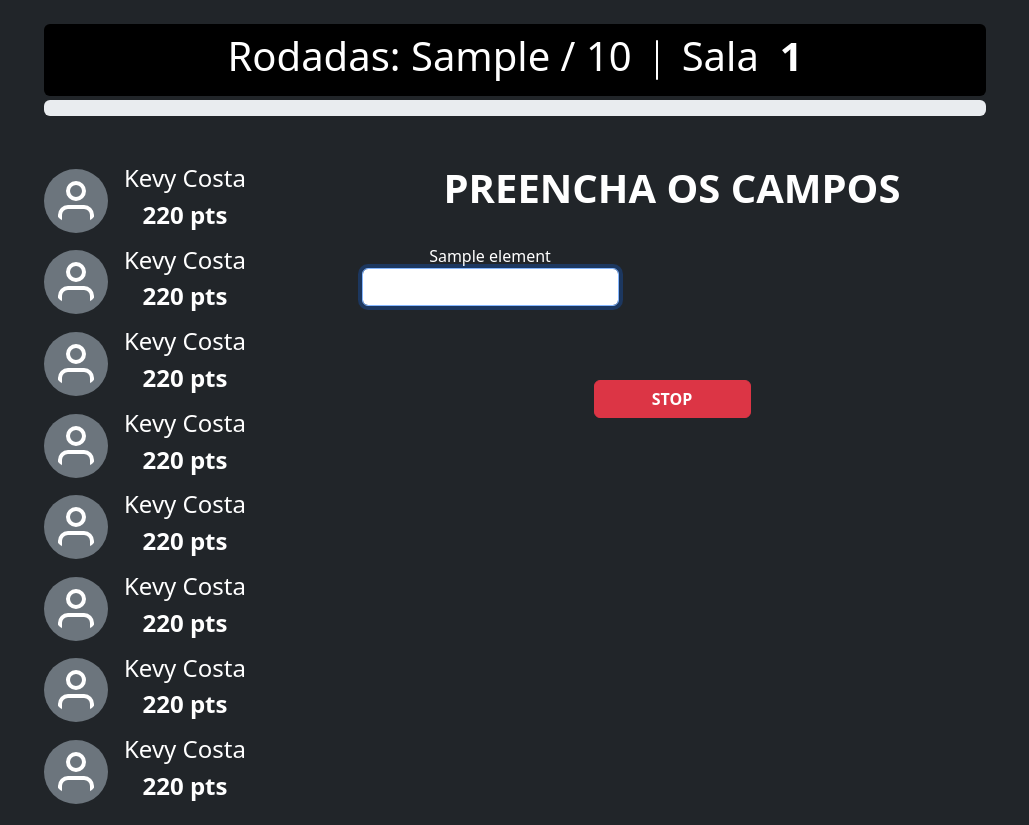
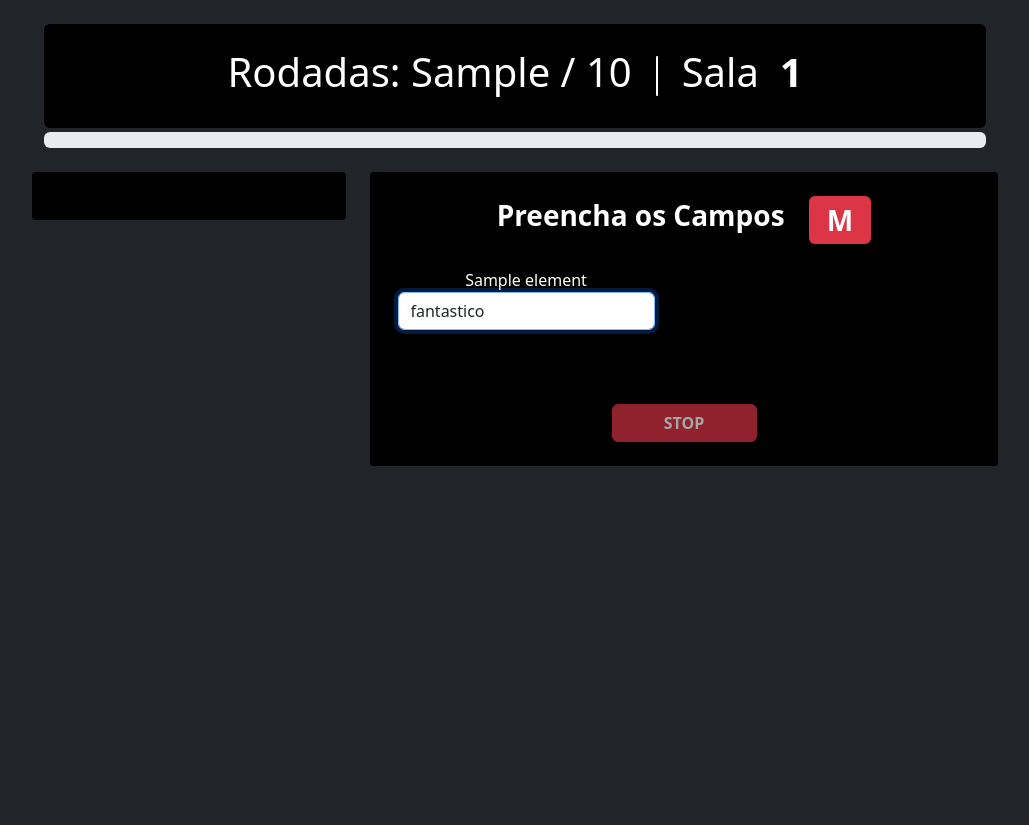
Before and after one commit to kevycosta/stop-in-python, a Flask app: template stopAliados/templates/play.html in a window 1280 px wide. Shown: the part 86-911 px from the top of the page, without its empty margins (125-1154 px from the left). After the commit the page ends 552 px from the top, so only its background shows below. Run offline with Flask 3, Linux system fonts and the light colour scheme; the template is opened without the code that fills it: most values are stand-ins (such as "Sample title", 1, 10 or a date in 2020); parts of the project's set-up code (start-up, migrations or seed data) failed here and were passed over; some libraries are stand-ins or nearby versions.

Commit message:
[kevy] finish round logic

```diff
--- a/stopAliados/database.py
+++ b/stopAliados/database.py
@@ -1,7 +1,7 @@
 from prisma import Prisma, register
 from prisma.models import (
     mdUsers, mdRooms, dcRoomStatus, dcRoomRound,
-    mdQuestions, mdAnswers, dcQuestionsTransactions
+    mdQuestions, dcQuestionsTransactions
 )
 
 db = Prisma()
@@ -19,7 +19,6 @@ class Database():
         self.dcRoomRound = dcRoomRound.prisma()
         self.dcRoomStatus = dcRoomStatus.prisma()
         self.mdQuestions = mdQuestions.prisma()
-        self.mdAnswers = mdAnswers.prisma()
         self.dcQuestionsTransactions = dcQuestionsTransactions.prisma()
 
     def connect(self):
@@ -35,5 +34,8 @@ class Database():
     def __del__(self):
         self.db.disconnect()
 
+    def query_db(self, query:str):
+        return self.db.query_raw(query=query)
+
     def __str__(self) -> str:
         return f"Prisma Database Stop Game class {self.db}"
--- a/stopAliados/extensions.py
+++ b/stopAliados/extensions.py
@@ -1,3 +1,6 @@
 from flask_socketio import SocketIO
+from .database import Database
 
 io = SocketIO()
+
+db = Database()
--- a/stopAliados/templates/play.html
+++ b/stopAliados/templates/play.html
@@ -6,12 +6,20 @@
 
 {% block main %}
     <section style="display: flex; flex-direction: column; align-items: center; justify-content: center;">
-        <div class="d-flex align-items-center justify-content-center bg-black rounded-2 p-2 w-75">
+        <div class="d-flex align-items-center justify-content-center bg-black rounded-2 p-4 w-75">
             <h1>Rodadas: {{current_round}} / 10</h1>
             <div class="mx-4 bg-white d-flex rounded-3" style="padding: 0px 1px; height: 40px;"></div>
             <h1 class="d-inline-flex">Sala &nbsp<div class="fw-bold " id="room_id_value">{{room_id}}</div></h1>
+            {% if is_admin %}
+                <button
+                    class="btn btn-success ms-4"
+                    onclick="startRound()"
+                >
+                    START GAME
+                </button>
+            {% endif %}
         </div>
-        <div class="progress mt-1 mb-5" style="width: 75%;">
+        <div class="progress mt-1 mb-4" style="width: 75%;">
             <div
                 class="progress-bar"
                 role="progressbar"
@@ -23,120 +31,39 @@
             ></div>
         </div>
 
-        {% if is_admin %}
-            <button
-                class="btn btn-success"
-                onclick="startRound()"
+
+        <div
+            id="round-play"
+            style="display: flex;"
+            class="align-items-start justify-content-center w-100 gap-4"
+        >
+            <div
+                id="users-container"
+                style="background-color: #000000;"
+                class="d-flex flex-column gap-2 w-25 rounded-1 p-4"
             >
-                START GAME
-            </button>
-        {% endif %}
-
-
-        <div class="d-flex align-items-start  justify-content-center w-100 ">
-            <div class="d-flex flex-column gap-2 w-25">
-                <div class="d-flex align-items-center justify-content-start">
-                    <i
-                        data-feather="user"
-                        class="p-2 rounded-circle bg-secondary me-3"
-                        style="height: 64px; width: 64px;"
-                    ></i>
-                    <div class="d-flex flex-column align-items-center justify-content-start">
-                        <h3 class="fs-4">Kevy Costa</h3>
-                        <h3 class="fs-4 fw-bolder">220 pts</h3>
-                    </div>
+            </div>
+            <div
+                style="background-color: #000000;"
+                class="d-flex flex-column gap-4 w-50 rounded-1 p-4"
+            >
+                <div class="d-inline-flex justify-content-center align-items-center">
+                    <h2 class="fw-bolder fs-3 me-4">Preencha os Campos</h2>
+                    <span class="badge bg-danger fs-3 fw-bold">M</span>
                 </div>
-                <div class="d-flex align-items-center justify-content-start">
-                    <i
-                        data-feather="user"
-                        class="p-2 rounded-circle bg-secondary me-3"
-                        style="height: 64px; width: 64px;"
-                    ></i>
-                    <div class="d-flex flex-column align-items-center justify-content-start">
-                        <h3 class="fs-4">Kevy Costa</h3>
-                        <h3 class="fs-4 fw-bolder">220 pts</h3>
-                    </div>
-                </div>
-                <div class="d-flex align-items-center justify-content-start">
-                    <i
-                        data-feather="user"
-                        class="p-2 rounded-circle bg-secondary me-3"
-                        style="height: 64px; width: 64px;"
-                    ></i>
-                    <div class="d-flex flex-column align-items-center justify-content-start">
-                        <h3 class="fs-4">Kevy Costa</h3>
-                        <h3 class="fs-4 fw-bolder">220 pts</h3>
-                    </div>
-                </div>
-                <div class="d-flex align-items-center justify-content-start">
-                    <i
-                        data-feather="user"
-                        class="p-2 rounded-circle bg-secondary me-3"
-                        style="height: 64px; width: 64px;"
-                    ></i>
-                    <div class="d-flex flex-column align-items-center justify-content-start">
-                        <h3 class="fs-4">Kevy Costa</h3>
-                        <h3 class="fs-4 fw-bolder">220 pts</h3>
-                    </div>
-                </div>
-                <div class="d-flex align-items-center justify-content-start">
-                    <i
-                        data-feather="user"
-                        class="p-2 rounded-circle bg-secondary me-3"
-                        style="height: 64px; width: 64px;"
-                    ></i>
-                    <div class="d-flex flex-column align-items-center justify-content-start">
-                        <h3 class="fs-4">Kevy Costa</h3>
-                        <h3 class="fs-4 fw-bolder">220 pts</h3>
-                    </div>
-                </div>
-                <div class="d-flex align-items-center justify-content-start">
-                    <i
-                        data-feather="user"
-                        class="p-2 rounded-circle bg-secondary me-3"
-                        style="height: 64px; width: 64px;"
-                    ></i>
-                    <div class="d-flex flex-column align-items-center justify-content-start">
-                        <h3 class="fs-4">Kevy Costa</h3>
-                        <h3 class="fs-4 fw-bolder">220 pts</h3>
-                    </div>
-                </div>
-                <div class="d-flex align-items-center justify-content-start">
-                    <i
-                        data-feather="user"
-                        class="p-2 rounded-circle bg-secondary me-3"
-                        style="height: 64px; width: 64px;"
-                    ></i>
-                    <div class="d-flex flex-column align-items-center justify-content-start">
-                        <h3 class="fs-4">Kevy Costa</h3>
-                        <h3 class="fs-4 fw-bolder">220 pts</h3>
-                    </div>
-                </div>
-                <div class="d-flex align-items-center justify-content-start">
-                    <i
-                        data-feather="user"
-                        class="p-2 rounded-circle bg-secondary me-3"
-                        style="height: 64px; width: 64px;"
-                    ></i>
-                    <div class="d-flex flex-column align-items-center justify-content-start">
-                        <h3 class="fs-4">Kevy Costa</h3>
-                        <h3 class="fs-4 fw-bolder">220 pts</h3>
-                    </div>
-                </div>
-            </div>
-            <div class="d-flex flex-column gap-4 w-50">
-                <h1 class="fw-bolder">PREENCHA OS CAMPOS</h1>
-                <form class="row row-cols-3">
+                <form id="questions_form" class="row row-cols-3">
                     {% for element in themes_data %}
                         <div class="col" style="width: 18rem; height: 6rem;">
-                            <label for="element.question_title">{{element.question_title}}</label>
+                            <label for="{{element.question_title}}">{{element.question_title}}</label>
                             <input
                                 type="text"
                                 name="{{element.question_title}}"
-                                id="element.question_id"
+                                id="{{element.question_id}}"
                                 autocomplete="off"
                                 autofocus
                                 class="form-control mx-auto w-auto"
+                                value="fantastico"
+                                required
                             >
                         </div>
                     {% endfor %}
@@ -145,6 +72,8 @@
                     <button
                         type="button"
                         class="btn btn-danger w-25 fw-bold"
+                        id="stop-game-button"
+                        disabled
                         onclick="finishRound()"
                     >
                         STOP
@@ -152,10 +81,29 @@
                 </div>
             </div>
         </div>
+
+        <div
+            id="round-evaluating"
+            style="display: none;"
+            class="align-items-start justify-content-center w-100"
+        >
+        <div class="d-flex align-items-center justify-content-center ">
+            <button
+                type="button"
+                class="btn btn-danger w-25 fw-bold"
+                id="stop-evaluating-button"
+                onclick="finishEvaluating()"
+            >
+                FINALIZAR VOTAÇÃO
+            </button>
+        </div>
+
+        </div>
     </section>
 
     <script src="https://cdnjs.cloudflare.com/ajax/libs/socket.io/4.7.5/socket.io.js"></script>
     <script>
+        var evaluating = false;
         const socket = io({autoConnect: false});
 
         socket.connect();
@@ -164,16 +112,31 @@
             console.log('Connected to Socket.IO server');
         });
 
-        // socket.on('allUsersLogged', () => {
-        //     console.log('Connected to Socket.IO server');
-        // });
+        socket.on('evaluating', (status) => {
+            evaluating = status;
+            if (evaluating) {
+                console.log('startando votação!');
+                document.getElementById("round-play").style.display = "none";
+                document.getElementById("round-evaluating").style.display = "flex";
+            } else {
+                document.getElementById("round-play").style.display = "flex";
+                document.getElementById("round-evaluating").style.display = "none";
+            }
+        });
 
         function startRound () {
             socket.emit('startRound');
         }
 
         function finishRound () {
-            socket.emit('finishRound');
+            data = postQuestionsResult();
+            socket.emit('finishRound', data);
+        }
+
+        // fun
+
+        function finishEvaluating() {
+            socket.emit('finishEvaluation');
         }
 
         socket.on('progress_update', (data) => {
@@ -189,5 +152,98 @@
                 finishRound();
             }
         });
+
+        function postQuestionsResult() {
+            const form = document.getElementById('questions_form');
+            const inputs = form.querySelectorAll('input');
+            const data = [];
+
+            inputs.forEach(input => {
+                const questionId = input.id;
+                const questionTitle = input.name;
+                const questionValue = input.value;
+
+                const questionData = {
+                    'question_id': questionId,
+                    'question_title': questionTitle,
+                    'question_value': questionValue
+                };
+
+                data.push(questionData);
+            });
+
+            return data
+        }
+
+        function validateForm() {
+            const form = document.getElementById('questions_form');
+            const inputs = form.querySelectorAll('input');
+            const submitButton = document.getElementById('stop-game-button');
+
+            let allValid = true;
+            inputs.forEach(input => {
+                if (input.value === '') {
+                    allValid = false;
+                }
+            });
+
+            submitButton.disabled = !allValid;
+        }
+
+        document.addEventListener('DOMContentLoaded', function() {
+            const form = document.getElementById('questions_form');
+            const inputs = form.querySelectorAll('input');
+
+            inputs.forEach(input => {
+                input.addEventListener('input', validateForm);
+            });
+        });
+
+        socket.on('newUserLogged', (data) => {
+            console.log('Users connected: ', data);
+
+            const container = document.getElementById('users-container');
+            container.innerHTML = '';
+
+            data.forEach(item => {
+                // Create the outer div
+                const outerDiv = document.createElement('div');
+                outerDiv.className = 'd-flex align-items-center justify-content-start';
+
+                // Create the icon element
+                const icon = document.createElement('i');
+                icon.setAttribute('data-feather', 'user');
+                icon.className = 'p-2 rounded-circle bg-secondary me-3';
+                icon.style.height = '64px';
+                icon.style.width = '64px';
+
+                // Create the inner div for name and points
+                const innerDiv = document.createElement('div');
+                innerDiv.className = 'd-flex w-100 flex-column align-items-start justify-content-center';
+
+                // Create and append the name h3
+                const nameH3 = document.createElement('h3');
+                nameH3.className = 'fs-4';
+                nameH3.textContent = item.user_name;
+                innerDiv.appendChild(nameH3);
+
+                // Create and append the points h3
+                const pointsH3 = document.createElement('h3');
+                pointsH3.className = 'fs-4 fw-bolder';
+                pointsH3.textContent = `${item.user_score} pts`;
+                innerDiv.appendChild(pointsH3);
+
+                // Append the icon and inner div to the outer div
+                outerDiv.appendChild(icon);
+                outerDiv.appendChild(innerDiv);
+
+                // Append the outer div to the container
+                container.appendChild(outerDiv);
+
+                feather.replace();
+            });
+        });
+
     </script>
+
 {% endblock %}
```
Also changed, not shown: stopAliados/handlers.py (+84 -24 lines), stopAliados/server.py (+11 -12 lines), stopAliados/sockets_server.py (+39 -7 lines), stopAliados/templates/home.html (+26 -9 lines), prisma/dev.db, 1 other file.
